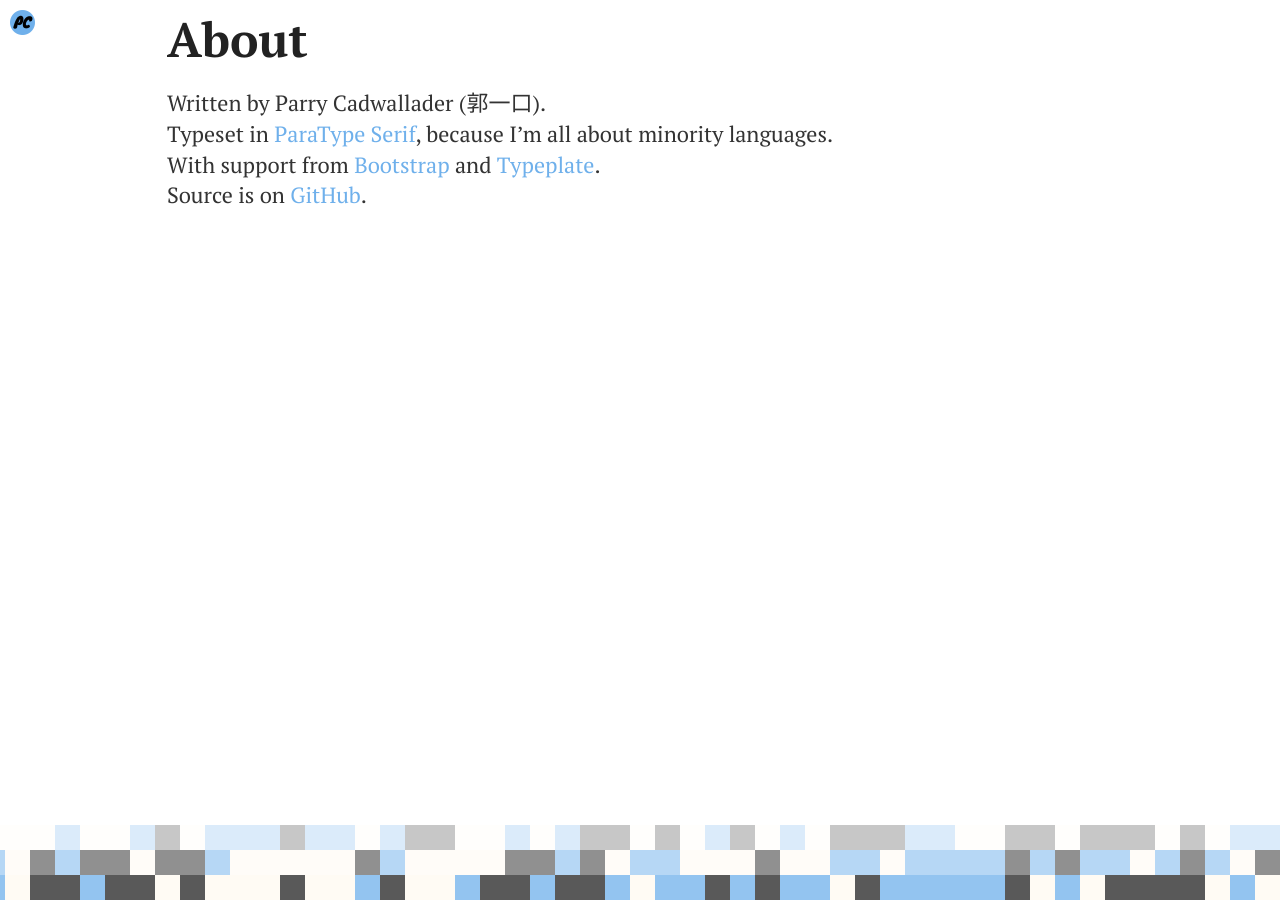
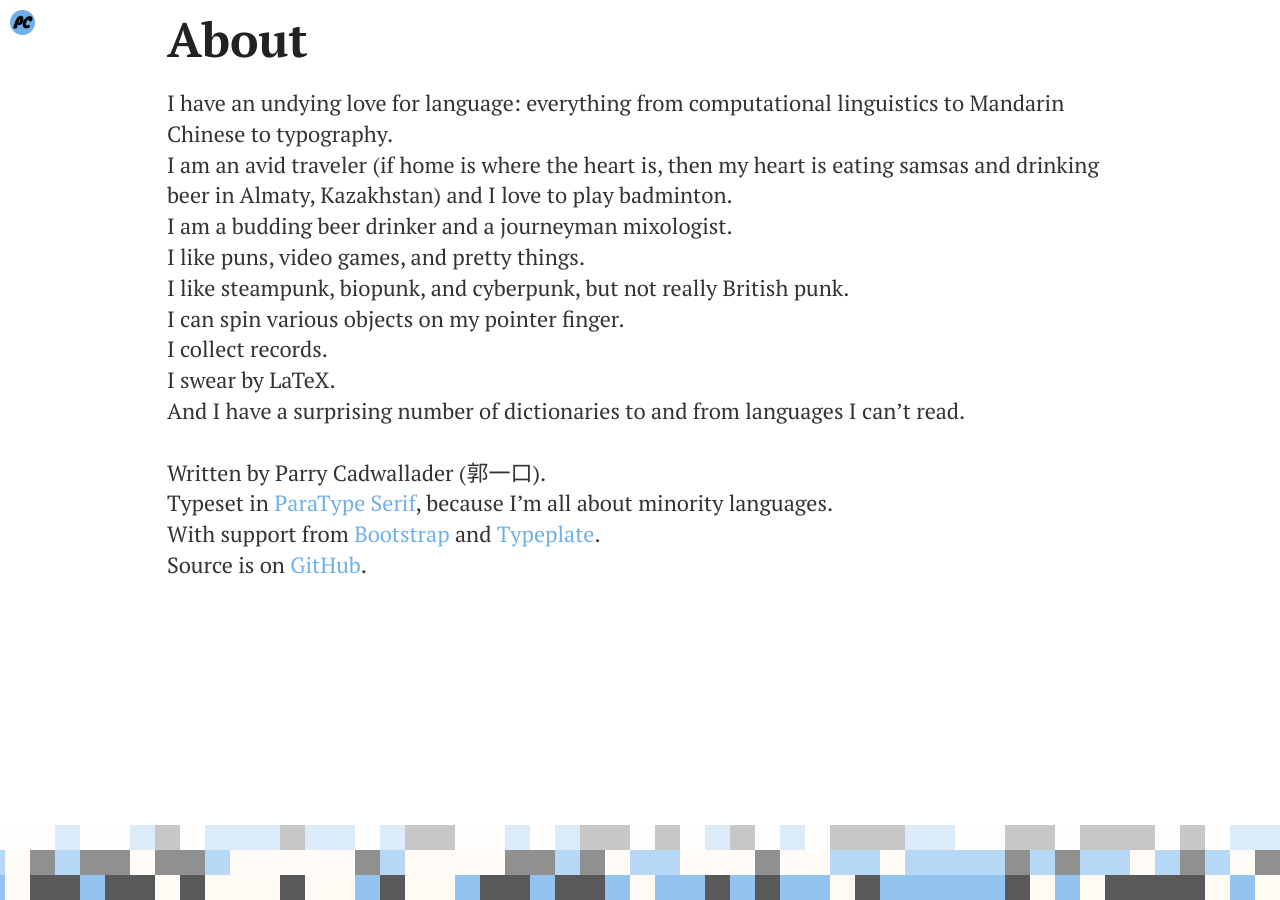
Before and after one commit to parryc/parryblog, a Jekyll site: the page built from _posts/1991-06-20-about.md, in a window 1280 px wide. Built offline with Jekyll 4.4.1, drawn with Linux system fonts in a browser that asks for light colours.

Commit message:
Change front page

```diff
--- a/_layouts/layout.html
+++ b/_layouts/layout.html
@@ -12,7 +12,24 @@
     <title>parryblog | {{ page.title }}</title>
   </head>
   <body>
-    {{ content }}
+    <script type="text/javascript">
+
+    </script>
+    <div id="front-page">
+      <article>
+        <div class="dictionary-entry">
+          <h1>Parry (<em>n</em>)</h1>
+          A twenty-three year old Minnesotan, commonly found in Berkeley. <br/>
+          Known to <a href="/beer">drink beer</a>, <a class="show-writing" href="/categories/languages">learn languages</a>, <a href="http://www.github.com/parryc">program</a>, take pictures, <a id="writes" href="/#writing">write</a>, and <a class="show-writing" href="/categories/travel">travel</a>.
+          <br/>
+          <hr>
+          &#8275; once fought a bear to a draw. A bear once drew &#8275;.
+
+      </article>
+    </div>
+    <div id="all-content">
+      {{ content }}
+    </div>
   </body>
   <script type="text/javascript">
       var colors = ["#FFFAF1","rgb(111,176,235)","#222222"],
@@ -34,12 +51,29 @@
           document.getElementsByTagName('body')[0].appendChild(square);
         }
       }
+      // Hide all posts.
+      posts = document.getElementById('all-content');
+      if(posts.style.display != 'none') {
+        posts.style.display = 'none';
+      }
+
+      writes = document.getElementById('writes');
+      writes.onclick = function() {
+        document.getElementById('front-page').style.display = 'none';
+        document.getElementById('all-content').style.display = 'block';
+      }
+
+      if(window.location.pathname !== '/' || window.location.hash === '#writing') {
+        document.getElementById('front-page').style.display = 'none';
+        document.getElementById('all-content').style.display = 'block';
+      }
+
   // if(window.location.pathname.split('/').length == 3) {
   //   postStats = document.getElementById('stats-toggle');
   //   postStats.onclick = function() {
-  //     stats = document.getElementById('stats');
-  //     if(stats.style.display != 'none' && stats.style.display) {
-  //       stats.style.display = 'none';
+      // stats = document.getElementById('stats');
+      // if(stats.style.display != 'none' && stats.style.display) {
+      //   stats.style.display = 'none';
   //       postStats.innerHTML = 'Show Stats';
   //     } else {
   //       stats.style.display = 'block';
--- a/_layouts/post.html
+++ b/_layouts/post.html
@@ -17,7 +17,7 @@
 <article>
     {{ content }}
 </article>
-<a href="/"><img src="/images/logo.png" id="stamp"/></a>
+<a href="/#writing"><img src="/images/logo.png" id="stamp"/></a>
 {% for item in page.js %}
 	<script src="/javascripts/{{item}}.js" type="text/javascript"></script>
 {% endfor %}
--- a/_posts/1991-06-20-about.md
+++ b/_posts/1991-06-20-about.md
@@ -2,6 +2,19 @@
 layout: post
 date: 1991-06-20
 ---
+
+I have an undying love for language: everything from computational linguistics to Mandarin Chinese to typography.
+<br/>
+I am an avid traveler (if home is where the heart is, then my heart is eating samsas and drinking beer in Almaty, Kazakhstan) and I love to play badminton.  <br/>
+I am a budding beer drinker and a journeyman mixologist. <br/>
+I like puns, video games, and pretty things. <br/>
+I like steampunk, biopunk, and cyberpunk, but not really British punk. <br/>
+I can spin various objects on my pointer finger. <br/>
+I collect records. <br/>
+I swear by LaTeX. <br/>
+And I have a surprising number of dictionaries to and from languages I can't read.
+<br/>
+<br/>
 Written by Parry Cadwallader (郭一口).
 <br/>
 Typeset in <a href="http://www.paratype.com/public/">ParaType Serif</a>, because I'm all about minority languages.
--- a/stylesheets/style.css
+++ b/stylesheets/style.css
@@ -136,6 +136,18 @@
 	text-align: left;
 }
 
+#front-page a {
+	padding-left: 3px;
+	padding-right: 3px;
+	color: rgb(111,176,235);
+	border-bottom: 3px solid black;
+}
+
+#front-page a:hover {
+	color: white;
+	background: black;
+}
+
 .page-title {
 	width: 75%;
 	margin: 0 auto 1% auto;
@@ -193,6 +205,14 @@
 	width: 150px;
 }
 
+#answer {
+	padding: 10px;
+}
+
+#front-page {
+	margin-top: 100px;
+}
+
 #logo {
 	margin: 0 auto;
 	display: block;
@@ -207,10 +227,6 @@
 
 #stats {
 	display: none;
-}
-
-#answer {
-	padding: 10px;
 }
 
 @media(min-width: 500px){
```
